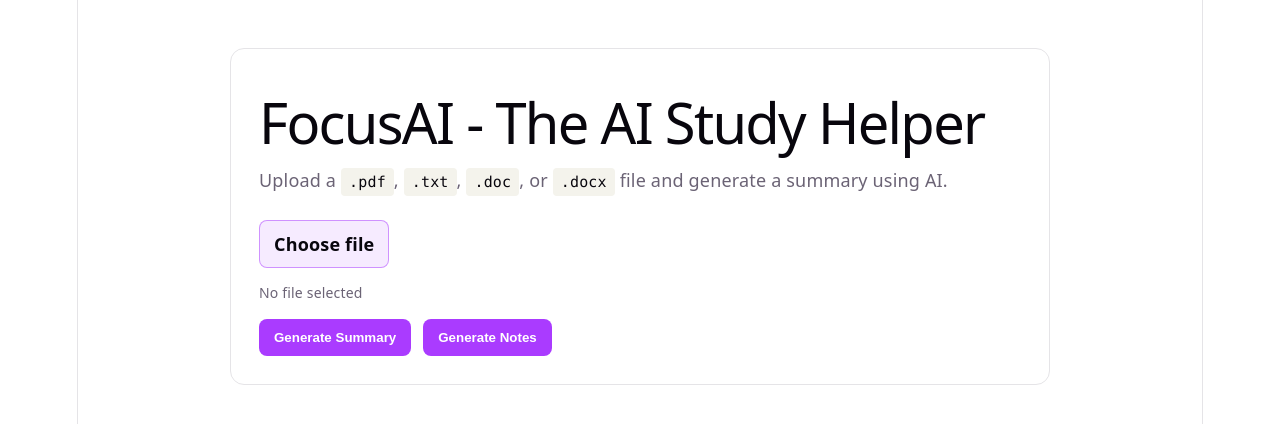
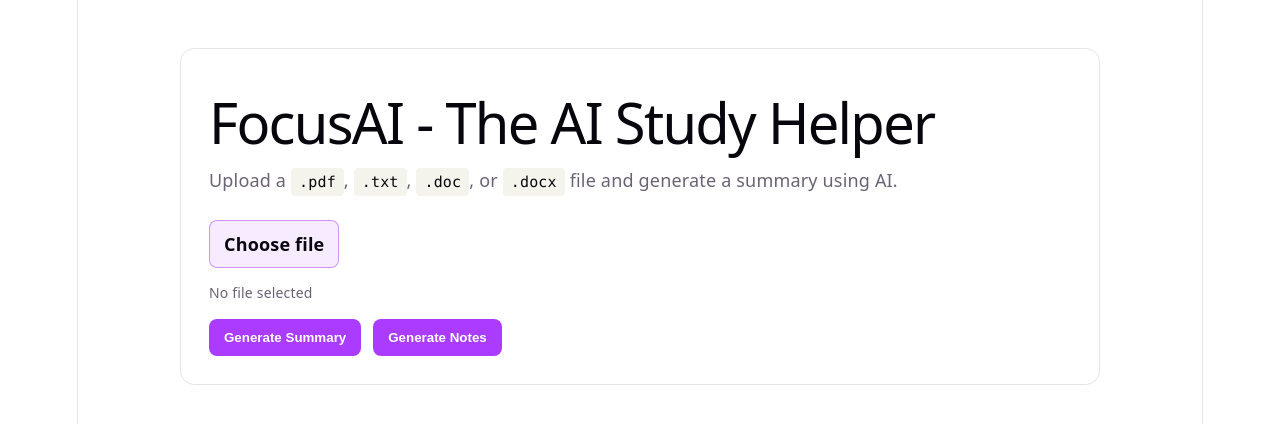
Before and after one commit to A2BUSY/focusai, a React (Vite) app: page / in a window 1280 px wide. Shown: the top 424 px of the page. Built offline with nearby package versions, Linux system fonts and the light colour scheme.

Commit message:
improve layout of notes and summary

```diff
--- a/src/App.css
+++ b/src/App.css
@@ -1,5 +1,5 @@
 .app-shell {
-    width: min(860px, 100%);
+    width: min(960px, 100%);
     margin: 0 auto;
     padding: 48px 20px;
     box-sizing: border-box;
@@ -90,3 +90,8 @@ button:disabled {
     display: flex;
     gap: 12px;
 }
+
+.output-container {
+    display: flex;
+    gap: 24px;
+}
--- a/src/App.jsx
+++ b/src/App.jsx
@@ -87,6 +87,7 @@ function App() {
                             id='document'
                             type='file'
                             accept='.pdf,.txt,.doc,.docx'
+                            disabled={loading !== null}
                             onChange={(event) => {
                                 setFile(event.target.files?.[0] || null);
                                 setSummary('');
@@ -108,7 +109,7 @@ function App() {
                 </form>
 
                 {error && <p className='error'>{error}</p>}
-
+                <div className='output-container'>
                     {summary && (
                         <div className='summary'>
                             <h2>Summary</h2>
@@ -122,6 +123,7 @@ function App() {
                             <pre>{notes}</pre>
                         </div>
                     )}
+                </div>
             </section>
         </main>
     );
```
Lines whose indentation alone changed are shown as unchanged.
